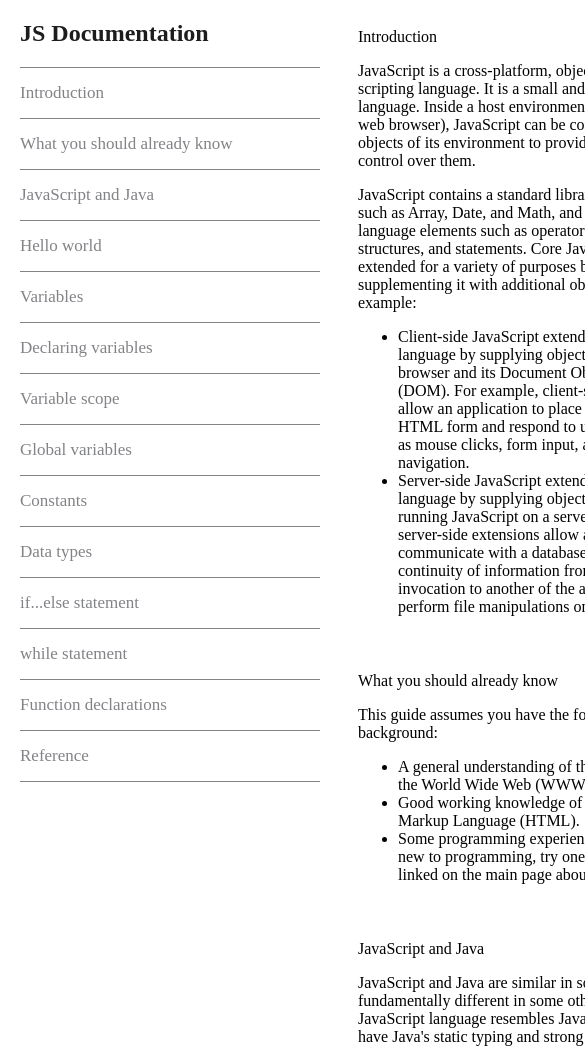
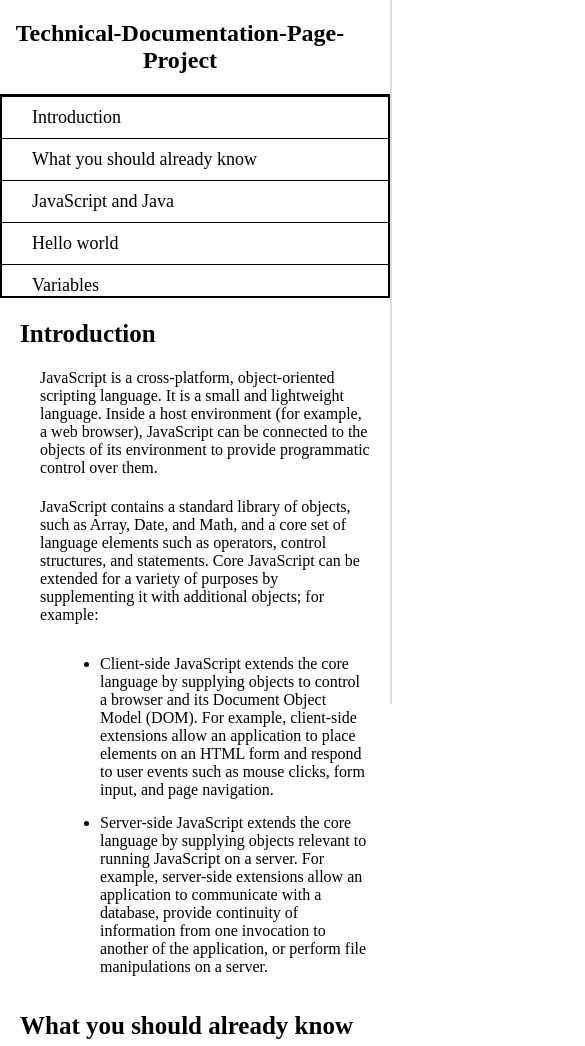
Before and after one commit to Charon1223/Technical-Documentation-Page-Project, a plain HTML site: page index.html in a window 390 px wide. Shown: the top 1046 px of the page, 585 px wide, since content can reach past the window. Drawn offline with Linux system fonts and the light colour scheme.

Commit message:
final project

```diff
--- a/index.html
+++ b/index.html
@@ -10,21 +10,23 @@
   <body>
     <main id="main-doc">
     <nav id="navbar">
-      <header><h2>JS Documentation</h2></header>
-      <a href="#Introduction" class="nav-link">Introduction</a>
-      <a href="#What_you_should_already_know" class="nav-link">What you should already know</a>
-      <a href="#JavaScript_and_Java" class="nav-link">JavaScript and Java</a>
-      <a href="#Hello_world" class="nav-link">Hello world</a>
-      <a href="#Variables" class="nav-link">Variables</a>
-      <a href="#Declaring_variables" class="nav-link">Declaring variables</a>
-      <a href="#Variable_scope" class="nav-link">Variable scope</a>
-      <a href="#Global_variables" class="nav-link">Global variables</a>
-      <a href="#Constants" class="nav-link">Constants</a>
-      <a href="#Data_types" class="nav-link">Data types</a>
-      <a href="#if...else_statement" class="nav-link">if...else statement</a>
-      <a href="#while_statement" class="nav-link">while statement</a>
-      <a href="#Function_declarations" class="nav-link">Function declarations</a>
-      <a href="#Reference" class="nav-link">Reference</a>
+      <header><h2>Technical-Documentation-Page-Project</h2></header>
+        <ul>
+          <li><a href="#Introduction" class="nav-link">Introduction</a></li>
+          <li><a href="#What_you_should_already_know" class="nav-link">What you should already know</a></li>
+          <li><a href="#JavaScript_and_Java" class="nav-link">JavaScript and Java</a></li>
+          <li><a href="#Hello_world" class="nav-link">Hello world</a></li>
+          <li><a href="#Variables" class="nav-link">Variables</a></li>
+          <li><a href="#Declaring_variables" class="nav-link">Declaring variables</a></li>
+          <li><a href="#Variable_scope" class="nav-link">Variable scope</a></li>
+          <li><a href="#Global_variables" class="nav-link">Global variables</a></li>
+          <li><a href="#Constants" class="nav-link">Constants</a></li>
+          <li><a href="#Data_types" class="nav-link">Data types</a></li>
+          <li><a href="#if...else_statement" class="nav-link">if...else statement</a></li>
+          <li><a href="#while_statement" class="nav-link">while statement</a></li>
+          <li><a href="#Function_declarations" class="nav-link">Function declarations</a></li>
+          <li><a href="#Reference" class="nav-link">Reference</a></li>
+        </ul>
     </nav>
 
     <section class="main-section" id="Introduction">
@@ -54,7 +56,7 @@
     <section class="main-section" id="Hello_world">
       <header>Hello world</header>
       <p>To get started with writing JavaScript, open the Scratchpad and write your first "Hello world" JavaScript code:</p>
-      <code>function greetMe(yourName) { alert("Hello " + yourName); }
+      <code>function greetMe(yourName) { alert("Hello " + yourName); } <br><br>
   greetMe("World");</code>
       <p>Select the code in the pad and hit Ctrl+R to watch it unfold in your browser!</p>
     </section>
@@ -83,7 +85,7 @@
       <p>JavaScript before ECMAScript 2015 does not have block statement scope; rather, a variable declared within a block is local to the function (or global scope) that the block resides within. For example the following code will log 5, because the scope of x is the function (or global context) within which x is declared, not the block, which in this case is an if statement.</p>
       <code>if (true) { var x = 5; } console.log(x); // 5</code>
       <p>This behavior changes, when using the let declaration introduced in ECMAScript 2015</p>
-      <code>if (true) { let y = 5; } console.log(y); // ReferenceError: y is not
+      <code>if (true) { let y = 5; } console.log(y); // ReferenceError: y is not<br><br>
   defined</code>
     </section>
     <section class="main-section" id="Global_variables">
@@ -98,7 +100,7 @@
       <p>A constant cannot change value through assignment or be re-declared while the script is running. It has to be initialized to a value.</p>
       <p>The scope rules for constants are the same as those for let block scope variables. If the const keyword is omitted, the identifier is assumed to represent a variable.</p>
       <p>You cannot declare a constant with the same name as a function or variable in the same scope. For example:</p>
-      <code>// THIS WILL CAUSE AN ERROR function f() {}; const f = 5; // THIS WILL
+      <code>// THIS WILL CAUSE AN ERROR function f() {}; const f = 5; // THIS WILL<br><br>
   CAUSE AN ERROR ALSO function f() { const g = 5; var g; //statements
   }</code>
       <p>However, object attributes are not protected, so the following statement is executed without problems.</p>
@@ -108,13 +110,16 @@
       <header>Data types</header>
       <p>The latest ECMAScript standard defines seven data types:</p>
       <ul>
-        <li>Six data types that are primitives:</li>
+        <li>Six data types that are primitives:
+            <ul>
               <li>Boolean. true and false.</li>
-          <li>null. A special keyword denoting a null value. Because JavaScript is case-sensitive, null is not the same as Null, NULL, or any other variant.</li>
+              <li>null. A special keyword denoting a null value. Because JavaScript is case-sensitive,
+              null is not the same as Null, NULL, or any other variant.</li>
               <li>undefined. A top-level property whose value is undefined.</li>
               <li>Number. 42 or 3.14159.</li>
               <li>String. "Howdy"</li>
               <li>Symbol (new in ECMAScript 2015). A data type whose instances are unique and immutable.</li>
+            </ul>
         <li>and Object</li>
       </ul>
       <p>Although these data types are a relatively small amount, they enable you to perform useful functions with your applications. Objects and functions are the other fundamental elements in the language. You can think of objects as named containers for values, and functions as procedures that your application can perform.</p>
@@ -125,12 +130,12 @@
       <code>if (condition) { statement_1; } else { statement_2; }</code>
       <p>condition can be any expression that evaluates to true or false. See Boolean for an explanation of what evaluates to true and false. If condition evaluates to true, statement_1 is executed; otherwise, statement_2 is executed. statement_1 and statement_2 can be any statement, including further nested if statements.</p>
       <p>You may also compound the statements using else if to have multiple conditions tested in sequence, as follows:</p>
-      <code>if (condition_1) { statement_1; } else if (condition_2) { statement_2;
+      <code>if (condition_1) { statement_1; } else if (condition_2) { statement_2;<br><br>
   } else if (condition_n) { statement_n; } else { statement_last; }</code>
       <p>In the case of multiple conditions only the first logical condition which evaluates to true will be executed. To execute multiple statements, group them within a block statement ({ ... }) . In general, it's good practice to always use block statements, especially when nesting if statements:</p>
-      <code>if (condition) { statement_1_runs_if_condition_is_true;
-  statement_2_runs_if_condition_is_true; } else {
-  statement_3_runs_if_condition_is_false;
+      <code>if (condition) { statement_1_runs_if_condition_is_true;<br><br>
+  statement_2_runs_if_condition_is_true; } else {<br><br>
+  statement_3_runs_if_condition_is_false;<br><br>
   statement_4_runs_if_condition_is_false; }</code>
       <p>It is advisable to not use simple assignments in a conditional expression, because the assignment can be confused with equality when glancing over the code. For example, do not use the following code:</p>
       <code>if (x = y) { /* statements here */ }</code>
--- a/style.css
+++ b/style.css
@@ -1,34 +1,102 @@
-a {
+body {
+  margin: 0;
+  padding: 0;
+  box-sizing: border-box;
+}
+
+/* Header */
+#navbar a {
   text-decoration: none;
-  color: #828387;
-  padding-bottom: 15px;
-  font-size: 17px;
+  color: black;
+  font-size: 18px;
+  font-weight: 300;
+}
+#navbar li {
+  list-style: none;
+}
+#navbar {
+  float: left;
+  top: 0;
+  left: 0;
+  border-right: 2px solid #dddddd;
+  position: fixed;
+  padding-bottom: 100%;
 }
 #navbar header {
-  border-bottom: 1px solid #828387;
-  color: #1d1d1d;
-}
-.nav-link {
-  border-bottom: 1px solid #828387;
-  cursor: pointer;
-}
-#navbar {
-  overflow: scroll;
-  display: flex;
-  flex-direction: column;
-  text-align: start;
-  gap: 15px;
-  position: fixed;
-  top: 0;
-  left: 20px;
-  width: 300px;
+  text-align: center;
+  padding: 0 30px 0 0;
 }
 
-.main-section {
-  position: relative;
-  left: 330px;
+#navbar ul li {
+  border-top: 1px solid black;
+  padding: 10px 30px 10px 40px;
+  margin: 0 0 0 -50px;
 }
 
+/* Section */
 section {
-  padding: 20px;
+  padding-left: 350px;
+  margin-right: 100px;
 }
+
+section header {
+  font-size: 25px;
+  font-weight: bold;
+  padding-top: 20px;
+}
+section p {
+  padding-left: 20px;
+  padding-top: 5px;
+}
+section ul {
+  padding-left: 80px;
+}
+section ul li ul {
+  padding-left: 50px;
+}
+section ul li {
+  padding-top: 15px;
+}
+section code {
+  display: block;
+  margin-left: 50px;
+  padding: 20px 40px 15px 10px;
+  background-color: #f7f7f7;
+  border-radius: 8px;
+}
+
+/* MEDIA QUERY */
+@media screen and (min-width: 768px) and (max-width: 1023px) {
+  #navbar ul {
+    overflow-y: scroll;
+    height: 500px;
+  }
+}
+@media screen and (max-width: 767px) {
+  #main-doc {
+    padding: 0 20px;
+  }
+
+  #navbar {
+    width: 100%;
+    position: absolute;
+    display: flex;
+    flex-direction: column;
+    z-index: 2;
+    display: table;
+  }
+  #navbar ul {
+    overflow-y: scroll;
+    height: 200px;
+    border: 2px solid black;
+  }
+  #navbar header {
+    text-align: center;
+  }
+  section {
+    position: relative;
+    left: -350px;
+    top: 300px;
+    width: 100%;
+  }
+}
```
Lines whose indentation alone changed are shown as unchanged.
